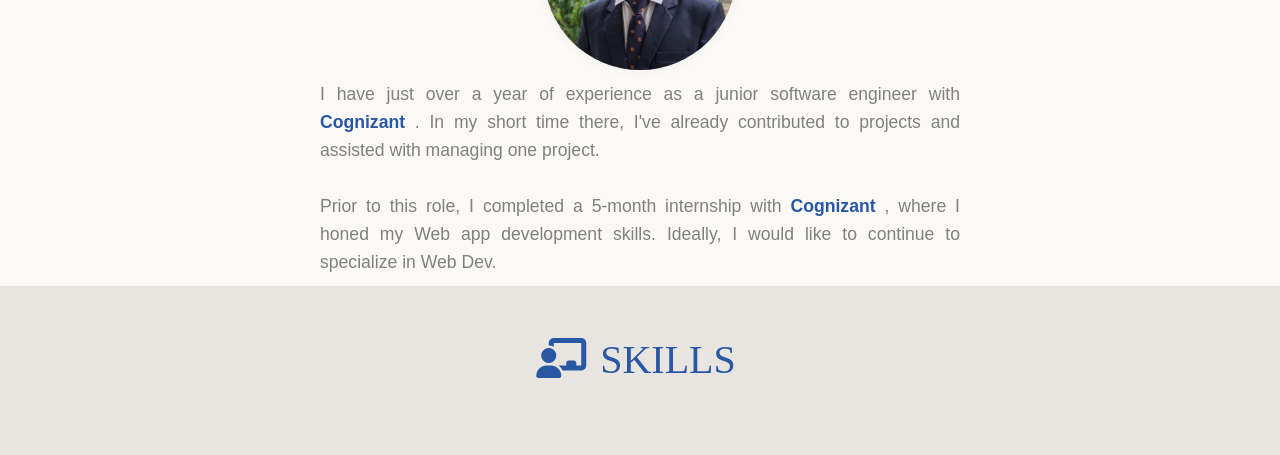
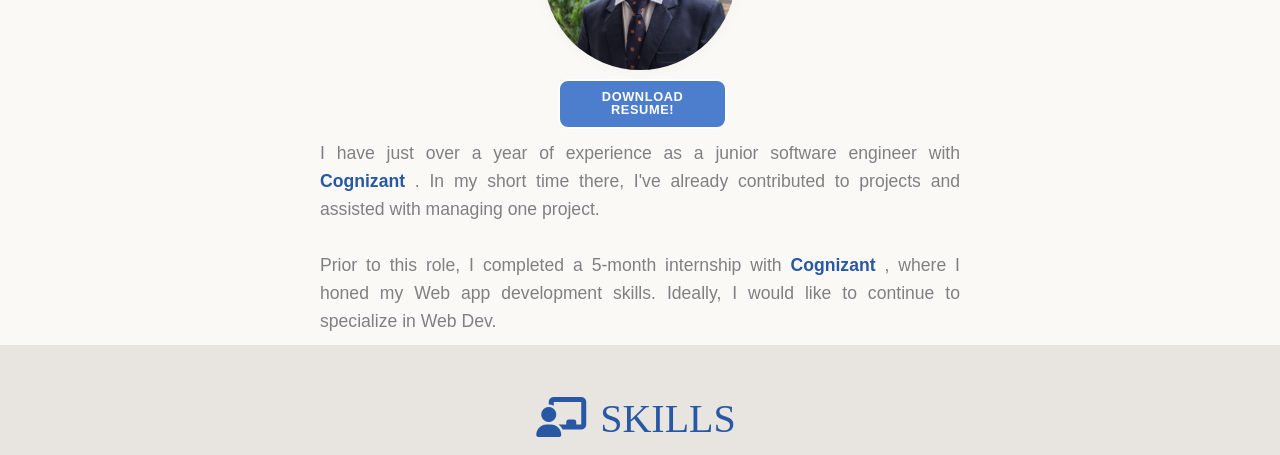
Before and after one commit to sandeep15045/Auto-Fill-Skill-Bars, a plain HTML site: page index.html in a window 1280 px wide. Shown: the part 560-1015 px from the top of the page. Drawn offline with Linux system fonts and the light colour scheme.

Commit message:
resume attached

```diff
--- a/index.html
+++ b/index.html
@@ -57,6 +57,9 @@
                     </li>
                 </ul>
             </div>
+
+
+
         </div>
     </header>
     <main>
@@ -64,12 +67,19 @@
             <div id="my-image">
                 <img src="assets/images/prof.jpg">
             </div>
+            <div class="resume" >
+                <a href="assets/SANDEEP's Resume (1).pdf" download="Sandeep Kumar Resume">
+                    <button type="button" class="download">Download Resume!</button>
+                </a>
+            </div>
             <div id="about-para">
                I have just over a year of experience as a junior software engineer with <span class="text-highlight">Cognizant </span>. In my short time there, I've already contributed to projects and assisted with managing one project.
                <br>
                <br>
               Prior to this role, I completed a 5-month internship with  <span class="text-highlight"> Cognizant </span> , where I honed my Web app development skills. Ideally, I would like to continue to specialize in Web Dev.
             </div>
+
+
         </section>
 
         <section id="skills">
--- a/style.css
+++ b/style.css
@@ -43,6 +43,26 @@ body{
 }
 .text-center{
     text-align: center;
+}
+
+.resume button{
+    background: #4d7ecd;
+    font-size: 0.8rem;
+    border: 2px solid white;
+    margin-top: 5%;
+    margin-left: 3%;
+    border-radius: 10px;
+    color: white;
+    font-family: sans-serif;
+    font-weight: 700;
+    letter-spacing: 0.046875em;
+    line-height: 1;
+    padding: 0.8em 0.8em 0.78em;
+    text-transform: uppercase;
+}
+.resume button:hover{
+    background: white;
+    color: #13386fe0;
 }
 /*Name and social Icons */
 
```
Also changed, not shown: 1 other file.
